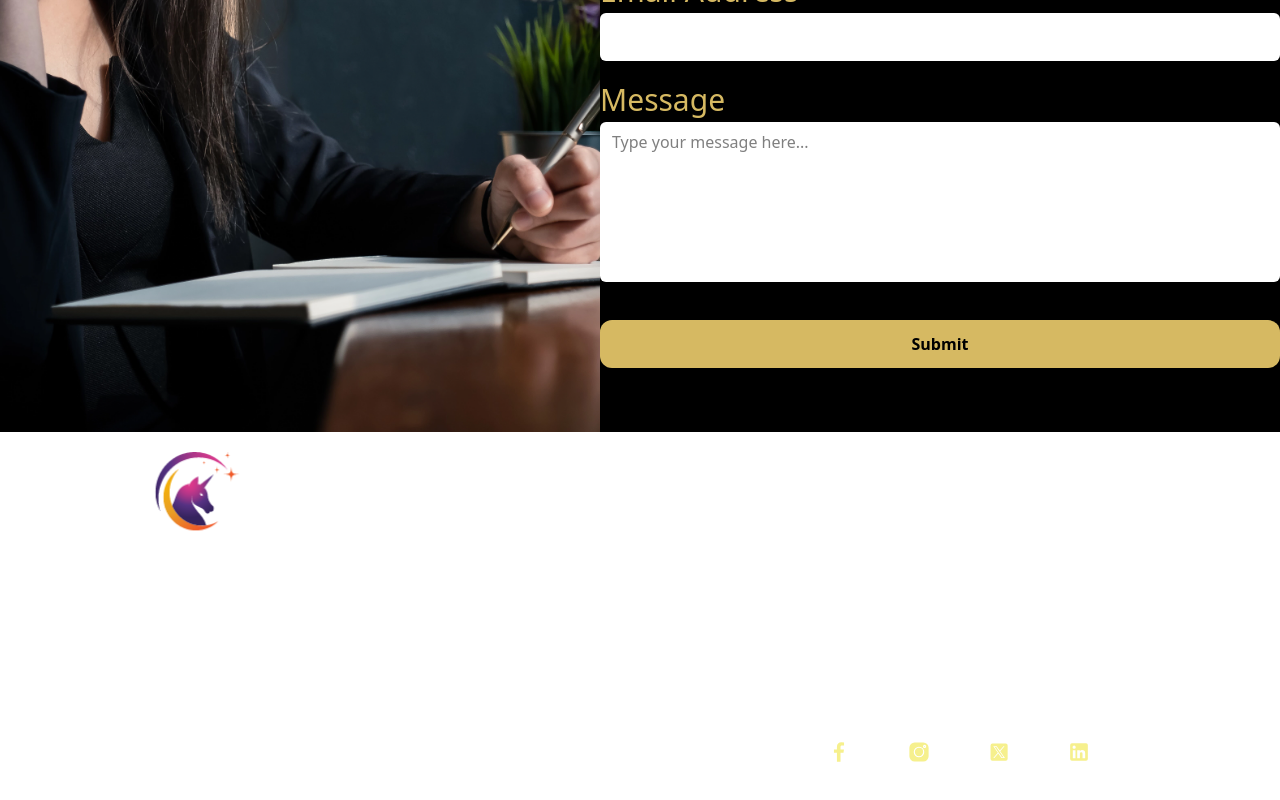
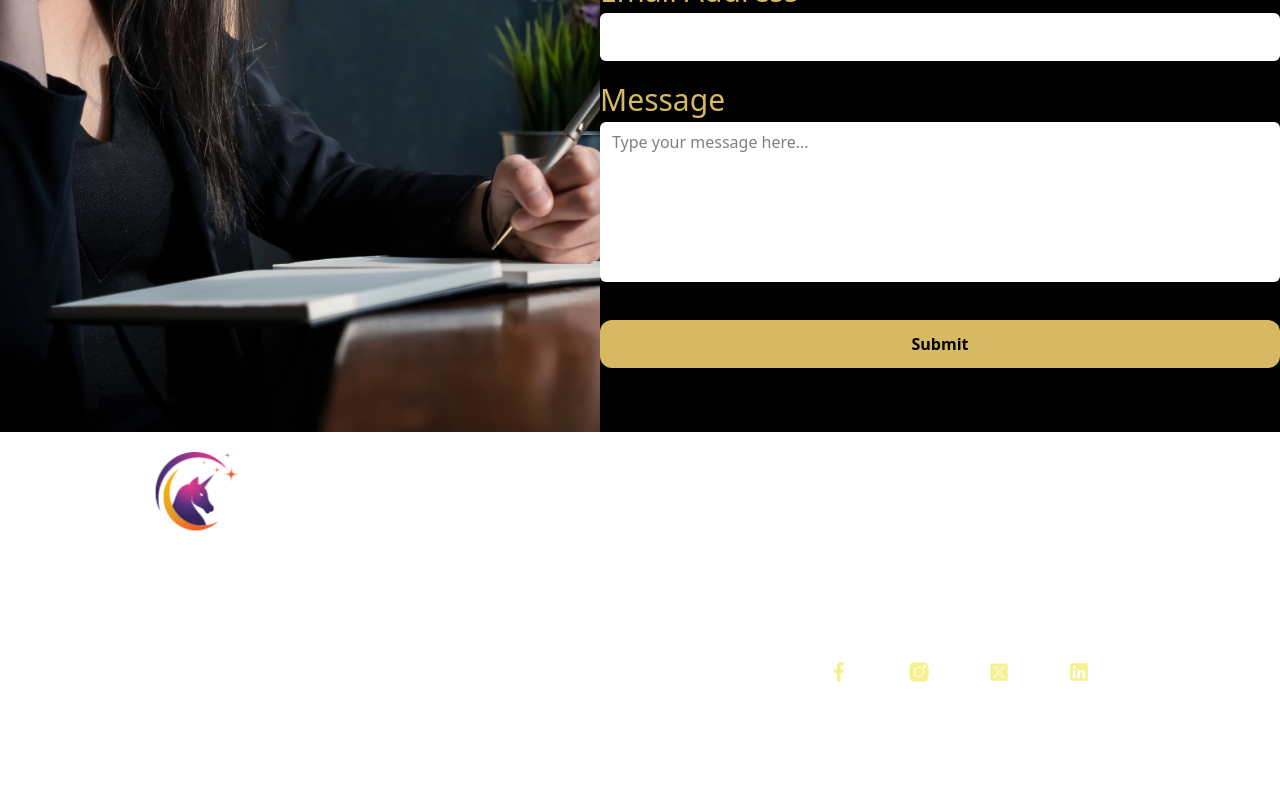
Before and after one commit to Chokkesh0703/Unicorn2, a React (Vite) app: page / in a window 1280 px wide. Shown: the part 3220-4020 px from the top of the page. Built offline with nearby package versions, Linux system fonts and the light colour scheme; a web font is replaced by a local one.

Commit message:
Update Footer.jsx

```diff
--- a/src/components/Footer.jsx
+++ b/src/components/Footer.jsx
@@ -23,7 +23,7 @@ const Footer = () => {
             </p>
           </div>
         </div>
-        <div className="flex flex-col text-[#FFFFFF] font-Rubik font-extralight text-[10px] md:text-[20px] lg:text-[20px] gap-20 overflow-hidden  w-full px-20 lg:px-0 lg:pr-20 " >
+        <div className="flex flex-col text-[#FFFFFF] font-Rubik font-extralight text-[10px] md:text-[20px] lg:text-[20px] gap-10 overflow-hidden  w-full px-20 lg:px-0 lg:pr-20 " >
           <div className="flex flex-row md:gap-25   gap-15  ">
             <p>Ph no:</p>
             <p>+91 9620425828</p>
```
